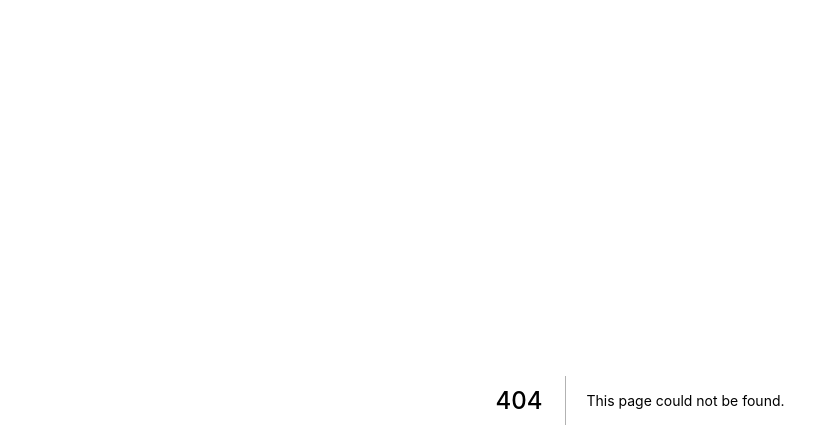
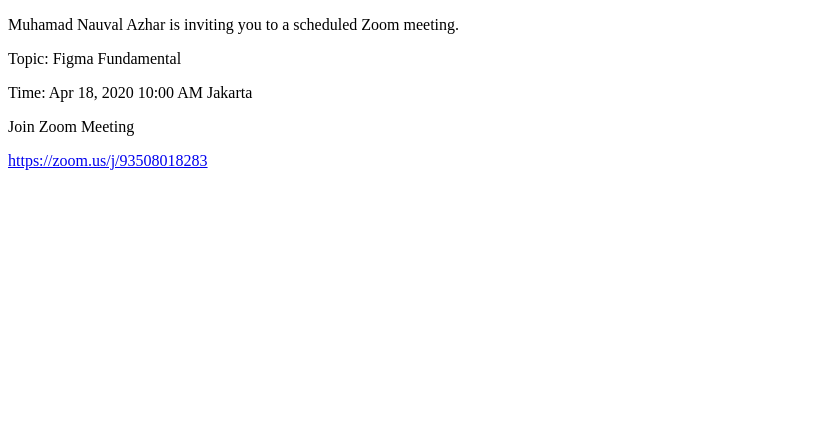
Before and after one commit to nauvalazhar/nauv.al, a Next.js app: page /config in a window 1280 px wide. Before the commit this address had no page. Shown: the top 448 px of the page, without its empty margins (0-839 px from the left). Built offline with nearby package versions, Linux system fonts and the light colour scheme.

Commit message:
update config

```diff
--- /dev/null
+++ b/pages/config.js
@@ -0,0 +1,13 @@
+export default () => {
+	return (
+		<div>
+			<p>Muhamad Nauval Azhar is inviting you to a scheduled Zoom meeting.</p>
+
+			<p>Topic: Figma Fundamental</p>
+			<p>Time: Apr 18, 2020 10:00 AM Jakarta</p>
+
+			<p>Join Zoom Meeting</p>
+			<a href="https://zoom.us/j/93508018283">https://zoom.us/j/93508018283</a>
+		</div>
+	);
+}
```
